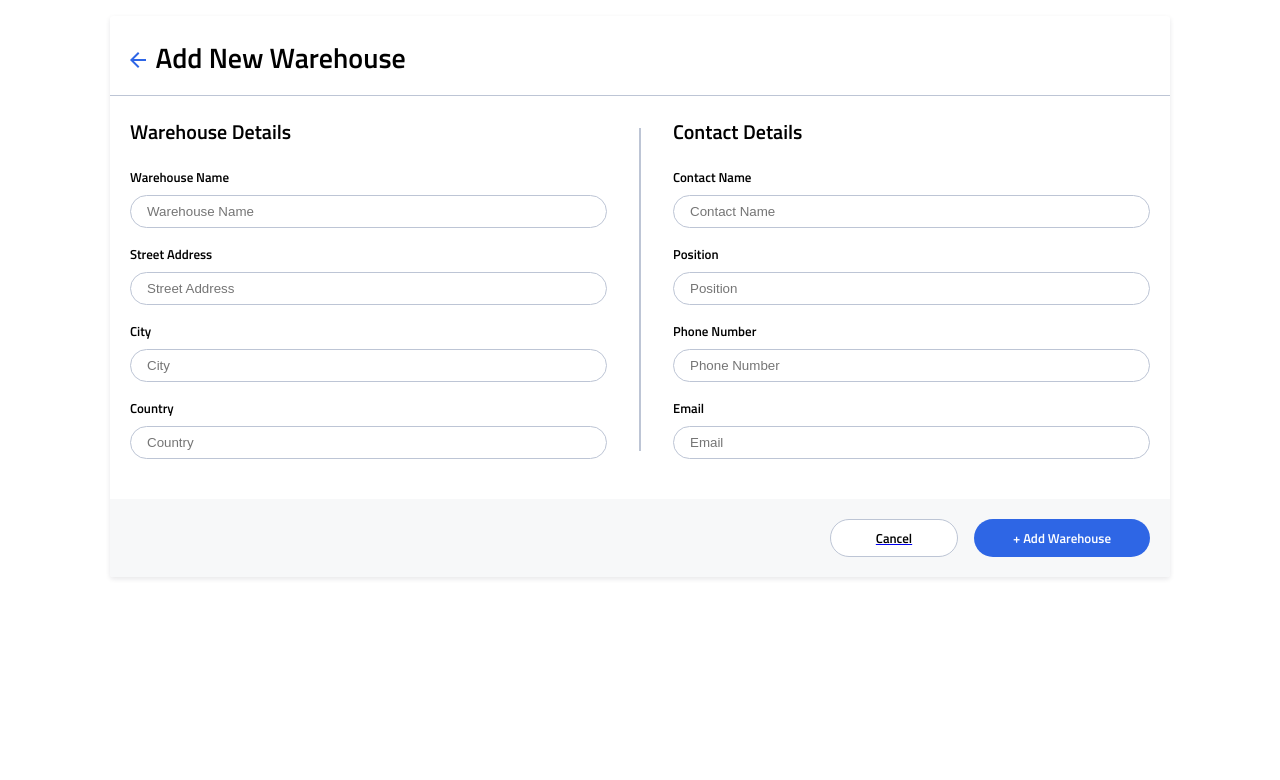
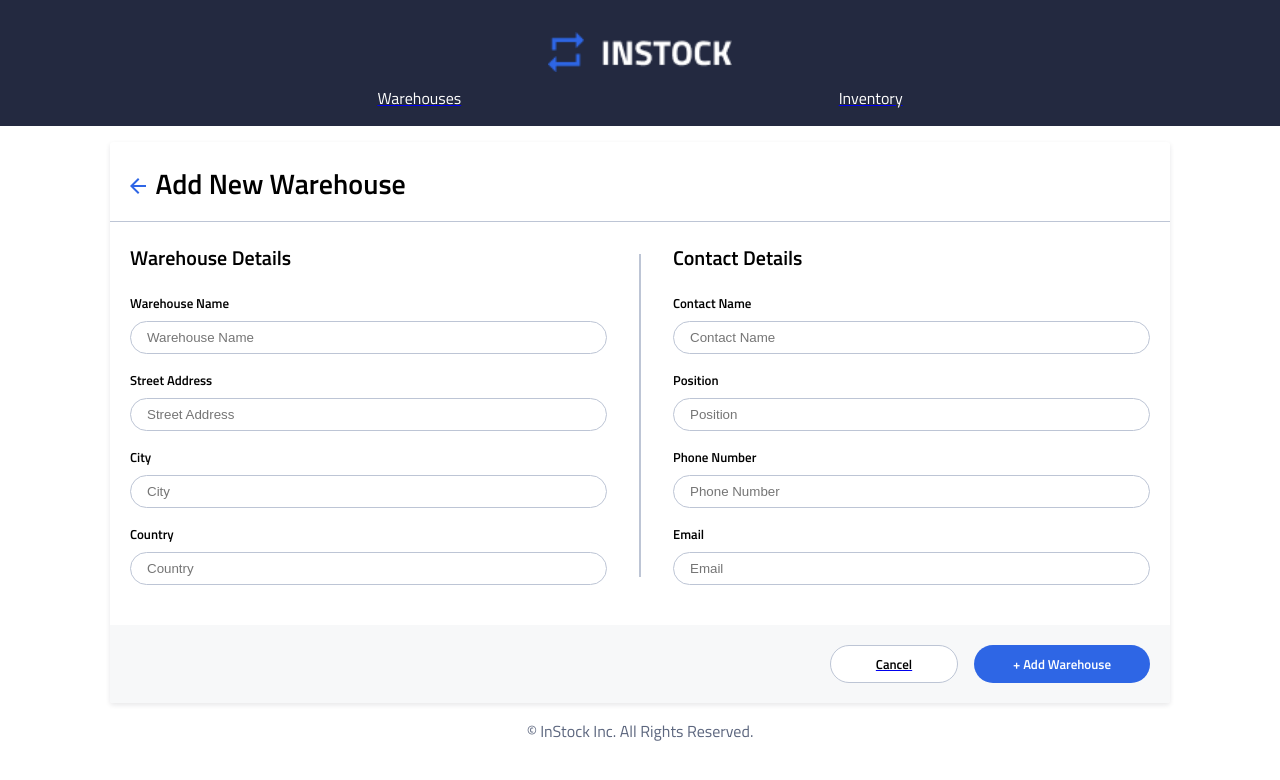
Before and after one commit to mainanchung/instock-client, a React (Create React App) app: page /add-warehouse in a window 1280 px wide. Shown: the top 780 px of the page. Built offline with nearby package versions, Linux system fonts and the light colour scheme.

Commit message:
Changes to header

```diff
--- a/src/App.js
+++ b/src/App.js
@@ -4,6 +4,8 @@ import { EditWarehouse } from './components/EditWarehouse/EditWarehouse';
 import { AddWarehouse } from './components/AddWarehouse/AddWarehouse';
 import { WarehousePage } from './Pages/WarehousePage/WarehousePage';
 import WarehousesPage from './Pages/WarehousesPage/WarehousesPage';
+import Header from './components/Header/Header'
+import Footer from './components/Footer/Footer'
 import InventoriesPage  from './Pages/InventoriesPage/InventoriesPage';
 import InventoryItemPage from './Pages/InventoryItemPage/InventoryItemPage';
 import InventoryFormPage from './Pages/InventoryFormPage/InventoryFormPage';
@@ -15,7 +17,7 @@ function App() {
   return (
     <div className="App">
       <BrowserRouter>
-        {/* <Header /> */}
+        <Header />
         <Routes>
 
           <Route
@@ -47,6 +49,7 @@ function App() {
             element = {<AddWarehouse/>}
           />
         </Routes>
+        <Footer />
       </BrowserRouter>
 
       {/* <DeleteModal /> */}
--- /dev/null
+++ b/src/components/Footer/Footer.js
@@ -0,0 +1,19 @@
+import './Footer.scss'
+import logo from '../../Assets/Icons/chevron_right-24px.svg'
+
+
+function Footer() {
+
+  return (
+
+      <footer className="footer">
+        <div className='footer__content'>
+          <p className='footer__img'>©</p>
+          <p> InStock Inc. All Rights Reserved.</p>
+        </div>
+      </footer>
+
+  )
+}
+
+export default Footer
--- /dev/null
+++ b/src/components/Footer/Footer.scss
@@ -0,0 +1,16 @@
+@use '../../styles/partials/mixins' as *;
+@use '../../styles/partials/variables' as *;
+@use '../../styles/partials/font' as *;
+
+
+.footer{
+    &__img{
+        margin-right: .2rem;
+        height: 1px;
+    }
+    &__content{
+        color: #5C667E;
+        display:flex;
+        justify-content: center;
+    }
+}
--- /dev/null
+++ b/src/components/Header/Header.js
@@ -0,0 +1,28 @@
+import './Header.scss'
+import logo from '../../Assets/Logo/InStock-Logo_1x.png'
+import { NavLink, useParams } from 'react-router-dom'
+import { useState } from 'react'
+
+
+function Header() {
+
+    const classNameFunc = ({ isActive }) => (isActive ? "header__link" : "");
+
+  return (
+
+      <header className="header">
+      <div className='header__content'>
+        <div className='header__title'>
+           <img className='header__logo' src={logo}/>
+        </div>
+        <div className='header__details'>
+            <NavLink className={classNameFunc} to='/warehouses'><p className='header__details--item1'>Warehouses</p></NavLink>
+            <NavLink className={classNameFunc} to='/inventories' ><p className='header__details--item1'>Inventory</p></NavLink>
+        </div>
+        </div>
+      </header>
+
+  )
+}
+
+export default Header
--- /dev/null
+++ b/src/components/Header/Header.scss
@@ -0,0 +1,44 @@
+@use '../../styles/partials/mixins' as *;
+@use '../../styles/partials/variables' as *;
+@use '../../styles/partials/font' as *;
+
+.header{
+    font-family: 'Titillium Web';
+    display: flex;
+    flex-direction: column;
+    background-color: #232940;
+
+    &__title{
+        display: flex;
+    justify-content: center;
+    margin-top: 2rem;
+    margin-bottom: 1rem;
+    }
+
+    &__link{
+        text-decoration: none;
+        color: white;
+        background: #13182C;
+        padding: .6rem 4rem .1rem 4rem;
+        border-radius: 70rem;
+        height: 2rem;
+
+    }
+
+    &__details{
+        display: flex;
+        justify-content: space-evenly;
+        color: white;
+
+        &--item1{
+            margin-top: -.1rem;
+            text-decoration: none;
+            color: white;
+        }
+
+    }
+
+    &__logo{
+        height: 2.5rem;
+    }
+}
```
